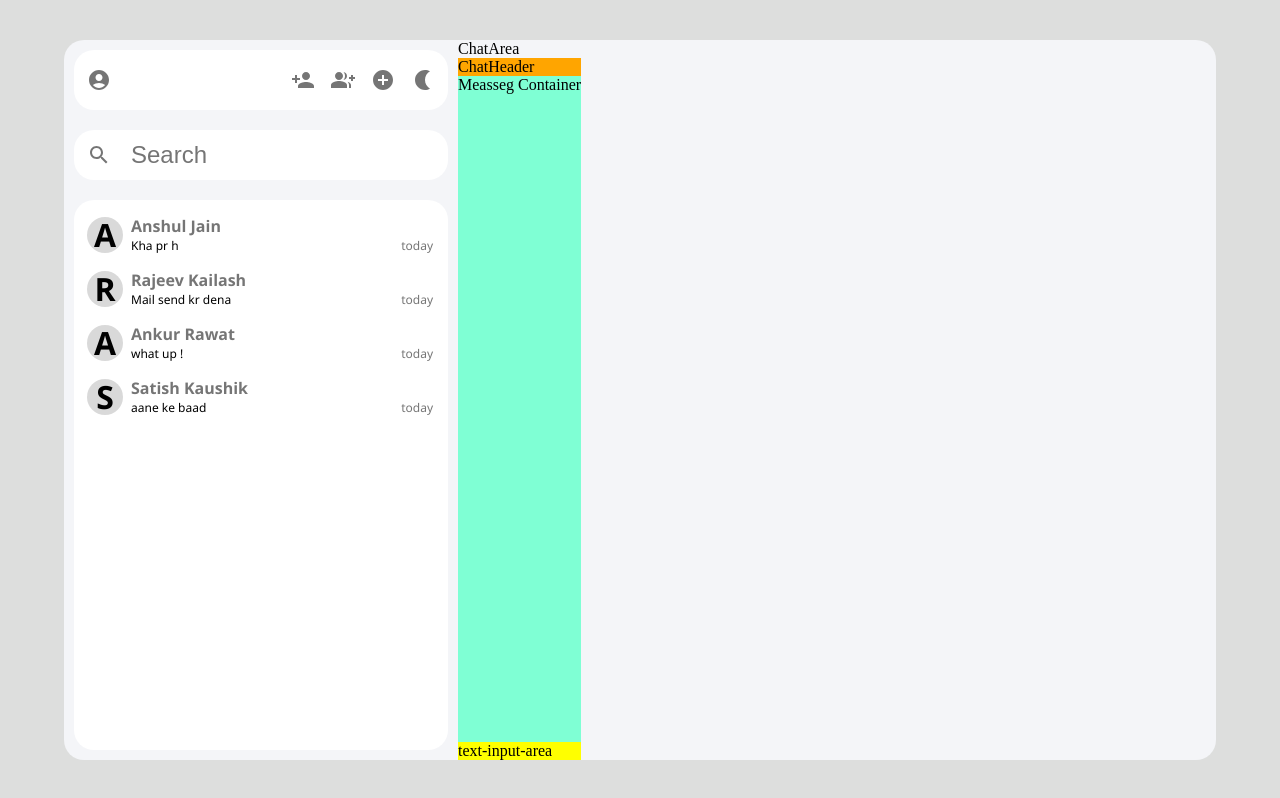
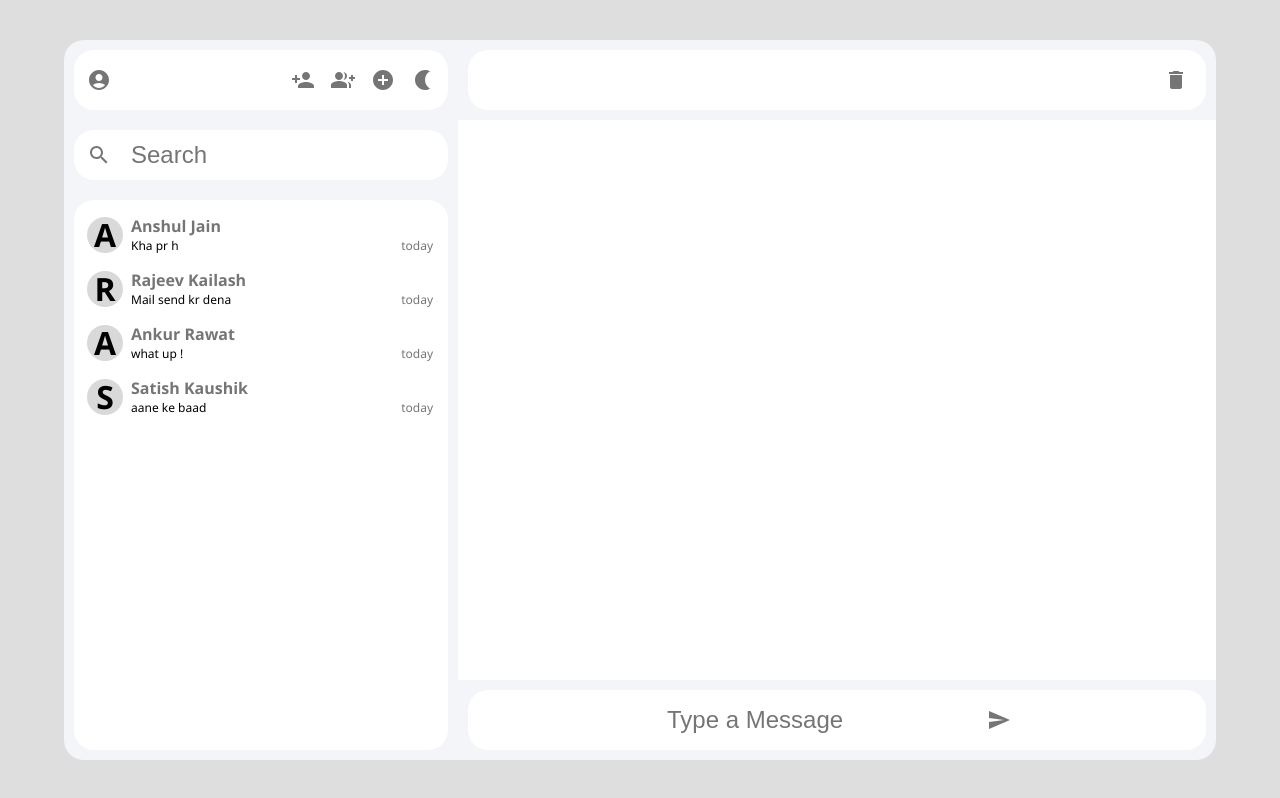
Before and after one commit to Sachin754/chtapp, a React (Create React App) app: page / in a window 1280 px wide. Built offline with nearby package versions, Linux system fonts and the light colour scheme.

Commit message:
chatArea ,message work

```diff
--- a/src/components/ChatArea.js
+++ b/src/components/ChatArea.js
@@ -1,11 +1,36 @@
 import React from 'react'
+import DeleteIcon from '@mui/icons-material/Delete';
+import { IconButton } from '@mui/material';
+import SendIcon from '@mui/icons-material/Send';
 
-function ChatArea() {
+function ChatArea({props}) {
   return (
-    <div className='chatarea-container'>ChatArea
-     <div className='chatArea-header'>ChatHeader </div>
-     <div className='message-container'>Measseg Container</div>
-     <div className='text-input-area'>text-input-area</div>
+    <div className='chatarea-container'>
+     <div className='chatArea-header'>
+      {/* <p className='con-icon'>{props.name[0]}</p> */}
+      <div className='header-text'>
+        {/* <p className='con-title'>{props.name}</p>
+        <p className='con-timestamp'>{props.name}</p> */}
+
+      </div>
+      <IconButton>
+        <DeleteIcon/>
+      </IconButton>
+     </div>
+     <div className='message-container'>
+
+
+     </div>
+     <div className='text-input-area'>
+        <input placeholder='Type a Message' className='search-box'></input>
+
+        <IconButton>
+          <SendIcon/>
+        </IconButton>
+
+
+
+     </div>
 
 
 
--- a/src/components/myStyles.css
+++ b/src/components/myStyles.css
@@ -14,20 +14,39 @@
 
 }
 .chatarea-container{
-
+    flex: 0.7;
 display: flex;
 flex-direction: column;
+
 
 }
 .chatArea-header{
     background-color: orange;
+    display: flex;
+    align-items: center;
+    gap: 10px;
+    background-color: white;
+    padding: 10px 10px;
+    margin: 10px;
+    border-radius: 20px;
+}
+.header-text{
+    display: flex;
+    flex-direction: column;
+    justify-content: center;
+    flex: 1;
 }
 .message-container{
-    background-color: aquamarine;
+    background-color: white;
     flex: 1;
 }
 .text-input-area{
-    background-color: yellow;
+    background-color:white;
+    padding: 10px 10px;
+    margin: 10px;
+    border-radius: 20px;
+    display: flex;
+    justify-content: center;
 }
 .sb-header{
     background-color: white;
```
Also changed, not shown: src/components/MessageOther.js (added, +9 -0 lines), src/components/MessageSelf.js (added, +9 -0 lines).
